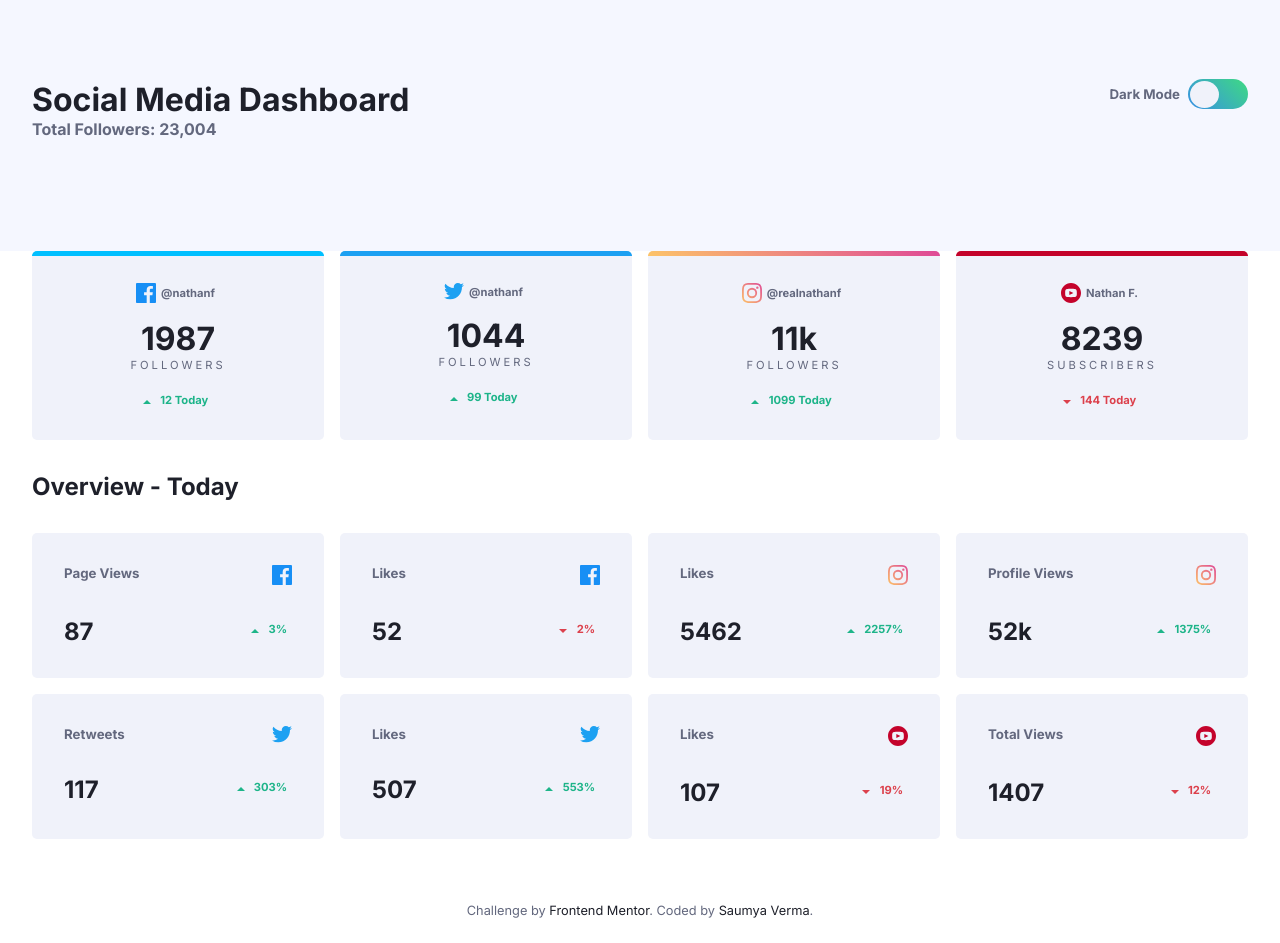
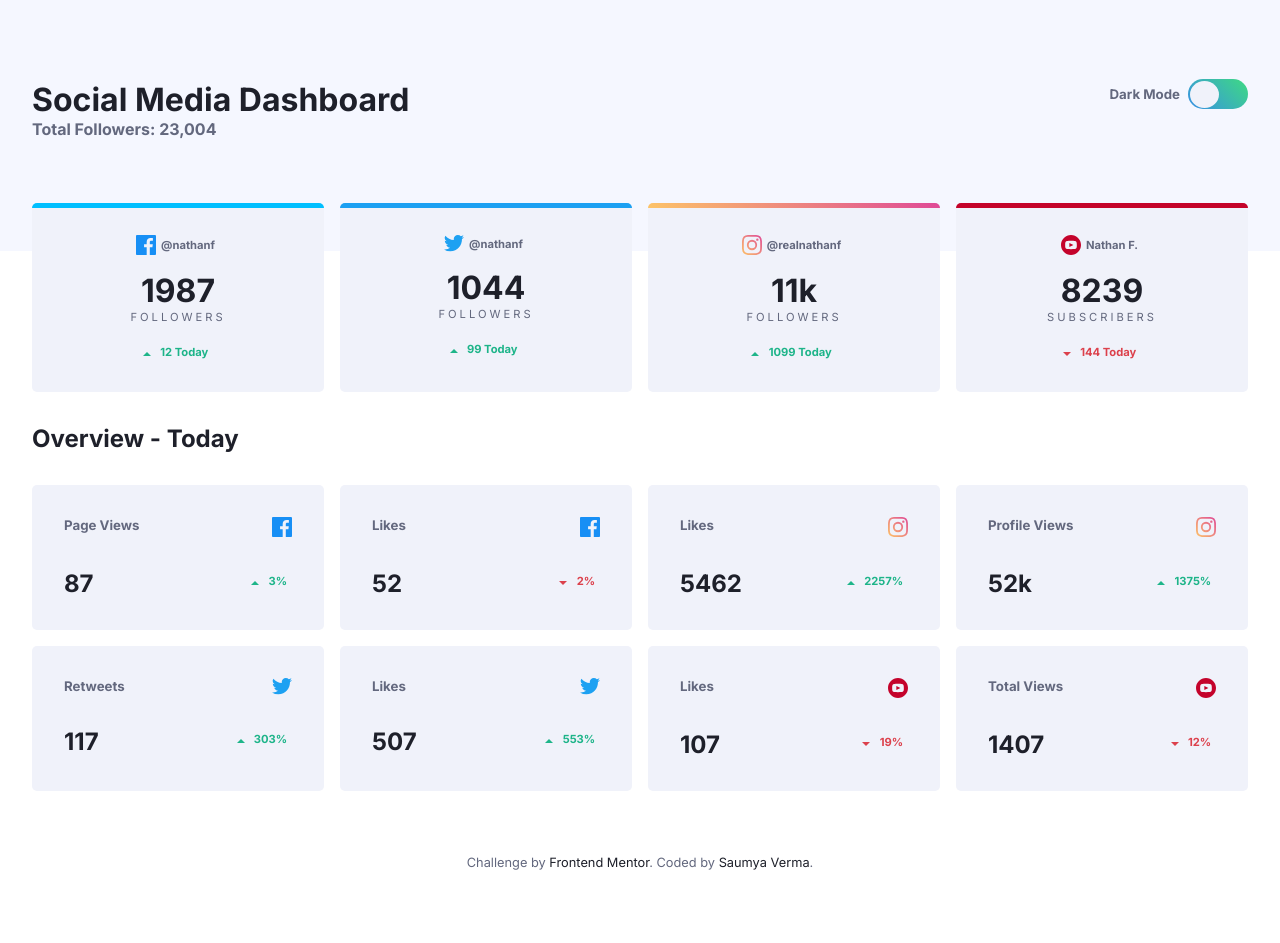
Before and after one commit to nikkuv/social-media-dashboard-with-theme-switcher, a plain HTML site: page social-media-dashboard-with-theme-switcher-master/index.html in a window 1280 px wide. After the commit the page ends 895 px from the top, so only its background shows below. Drawn offline with Linux system fonts and the light colour scheme.

Commit message:
final submission

```diff
--- a/social-media-dashboard-with-theme-switcher-master/index.html
+++ b/social-media-dashboard-with-theme-switcher-master/index.html
@@ -11,10 +11,8 @@
   <link href="https://fonts.googleapis.com/css2?family=Inter:wght@400;700&display=swap" rel="stylesheet">
 
   <link rel="stylesheet" href="style.css">
-
 </head>
 <body>
-
   <header class="header">
     <div class="container">
       <div class="flex-1">
@@ -31,7 +29,7 @@
   </header>
 <main class="container">
 
-  <div class="box grid-1 shift-up">
+  <div class="box grid shift-up">
     <div class="card facebook flex">
       <div class="flex-1">
         <img src="images/icon-facebook.svg" alt="img">
@@ -94,7 +92,7 @@
     <h3>Overview - Today</h3>
   </div>
 
-  <div class="box grid-2">
+  <div class="box grid">
     <div class="overview-card">
       <div class="shift">
         <h5>Page Views</h5>
--- a/social-media-dashboard-with-theme-switcher-master/style.css
+++ b/social-media-dashboard-with-theme-switcher-master/style.css
@@ -62,26 +62,21 @@ body{
     grid-gap: 1rem;
 }
 
-.grid-1{
-    grid-template-columns:repeat(auto-fit, minmax(150px, 1fr));
-}
-
-.grid-2{
-    grid-template-columns: repeat(auto-fit, minmax(236px, 1fr));
+.grid{
+    grid-template-columns:repeat(auto-fit, minmax(244px, 1fr));
 }
 
 .card,
 .overview-card{
     background-color: var(--card-bg);
     border-radius: 5px;
+    cursor: pointer;
 }
-
 
 .card{
     padding: 2rem;
     position: relative;
     overflow: hidden;
-    cursor: pointer;
 }
 
 .card::before{
@@ -92,7 +87,6 @@ body{
     top: 0;
     left: 0;
 }
-
 
 .facebook::before{
     background-color: var(--facebook);
@@ -202,7 +196,7 @@ h3{
 }
 
 .shift-up{
-    margin-top: -2rem;
+    margin-top: -5rem;
 }
 
 footer{
```
